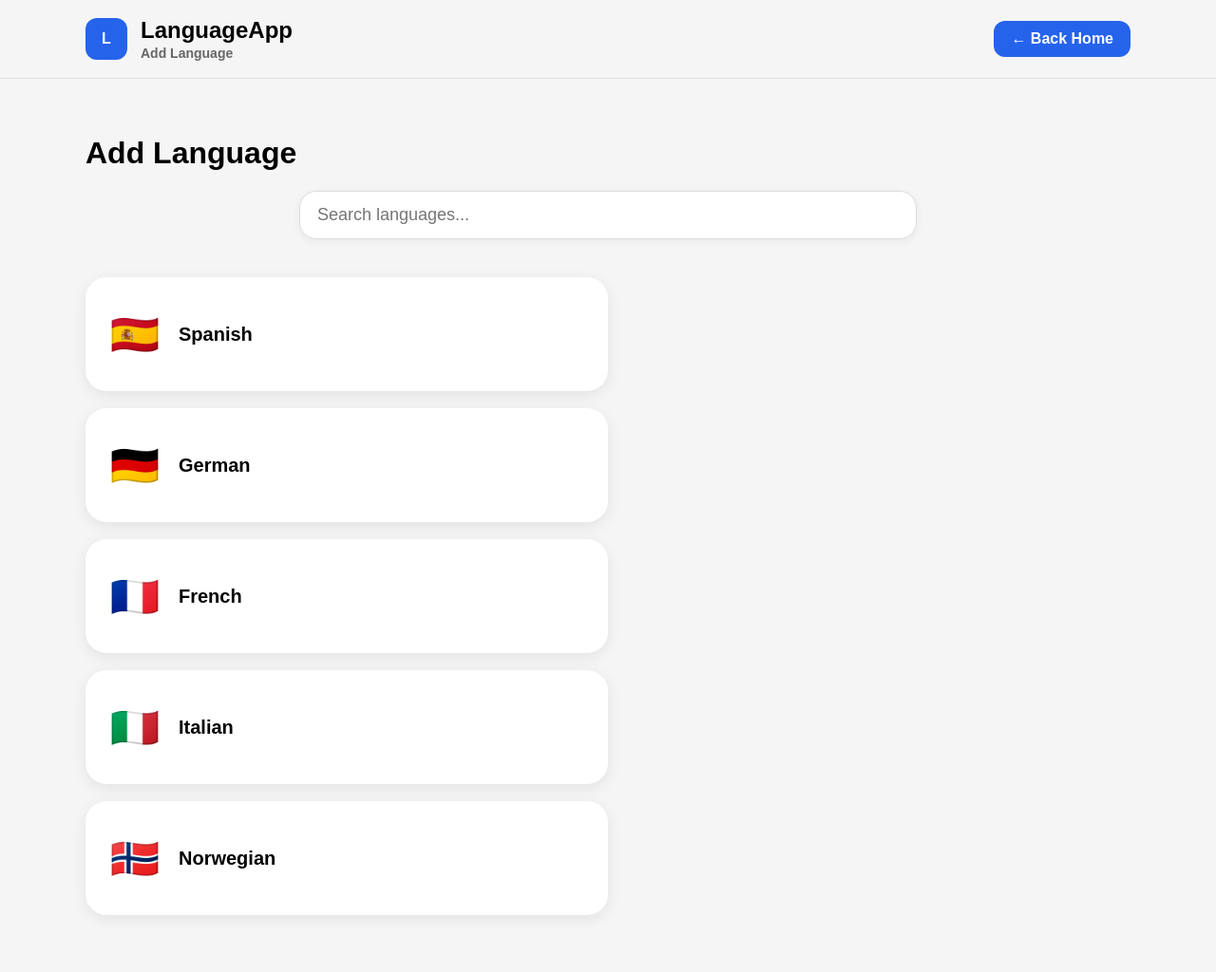
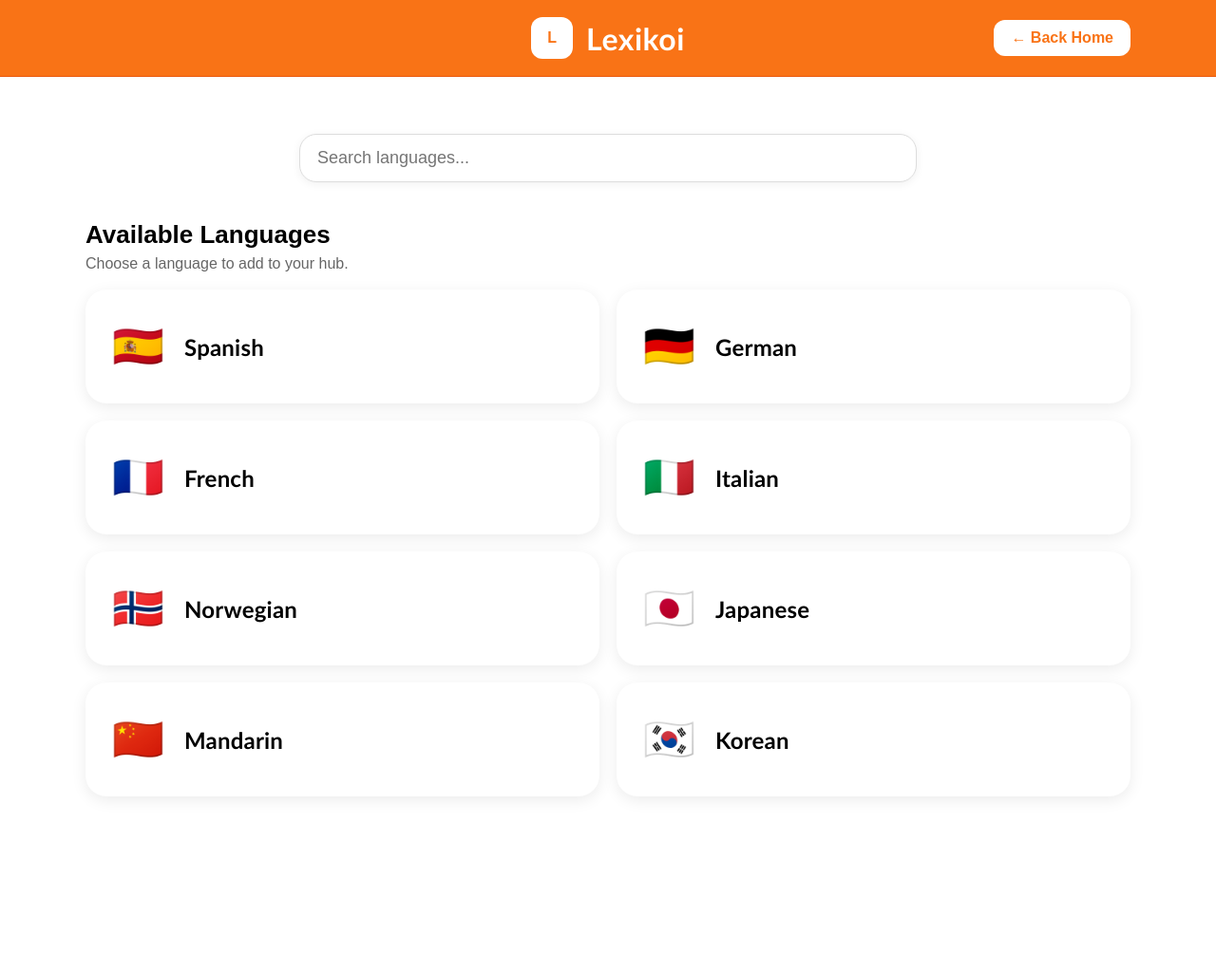
Before and after one commit to lewisbryan302-cloud/LanguageApp, a FastAPI app: page /add-language in a window 1280 px wide. Shown: the whole page at 95% size. After the commit the page ends 840 px from the top, so only its background shows below. Run offline with FastAPI, Linux system fonts and the light colour scheme; the visitor is signed in with stand-in values (Sample User, id 1); a database or web service that is not in the repository returns one stand-in record (values such as "Sample title"); some libraries are stand-ins or nearby versions.

Commit message:
v0.8 - Add language update

```diff
--- a/app.py
+++ b/app.py
@@ -46,6 +46,7 @@ from deck_service import (
     get_language_deck_context,
     get_deck_options_for_language_deck,
     user_owns_deck,
+    get_existing_language_codes_for_user,
 )
 
 from stats_service import get_home_stats_widget_data
@@ -774,11 +775,32 @@ def set_deck_profile(
 
 @app.get("/add-language")
 def add_language_page(request: Request):
+    user = require_login(request)
+
+    if isinstance(user, RedirectResponse):
+        return user
+
+    existing_language_codes = get_existing_language_codes_for_user(
+        user_id=user[0]
+    )
+
+    existing_languages = []
+    available_languages = []
+
+    for language in LANGUAGE_OPTIONS:
+        language_code = language["code"].strip().lower()
+
+        if language_code in existing_language_codes:
+            existing_languages.append(language)
+        else:
+            available_languages.append(language)
+
     return templates.TemplateResponse(
         request,
         "add_language.html",
         {
-            "languages": LANGUAGE_OPTIONS
+            "existing_languages": existing_languages,
+            "available_languages": available_languages,
         }
     )
 
@@ -793,14 +815,26 @@ def add_language(
     if isinstance(user, RedirectResponse):
         return user
 
+    existing_language_codes = get_existing_language_codes_for_user(
+        user_id=user[0]
+    )
+
+    target_language = target_language.strip().lower()
+
+    if target_language in existing_language_codes:
+        return RedirectResponse(
+            "/add-language",
+            status_code=303
+        )
+
     create_language_deck(
-        language_name=language_name,
-        target_language=target_language,
+        language_name,
+        target_language,
         user_id=user[0]
     )
 
     return RedirectResponse(
-        "/home",
+        "/hub",
         status_code=303
     )
 
--- a/templates/add_language.html
+++ b/templates/add_language.html
@@ -7,7 +7,7 @@
         body {
             font-family: Arial, sans-serif;
             margin: 0;
-            background: #f5f5f5;
+            background: #ffffff;
         }
 
         .page {
@@ -24,17 +24,18 @@
         }
 
         .language-layout {
-            display: flex;
-            align-items: flex-start;
-            gap: 40px;
             margin-top: 40px;
         }
 
         .language-sidebar {
             width: 100%;
-            display: flex;
-            flex-direction: column;
+            display: grid;
+            grid-template-columns: repeat(2, minmax(0, 1fr));
             gap: 18px;
+        }
+
+        .language-left {
+            width: 100%;
         }
 
         .language-content {
@@ -74,15 +75,30 @@
         }
 
         .language-tile:hover {
-            transform: translateX(6px);
+            transform: translateY(-4px);
             box-shadow: 0 8px 24px rgba(0,0,0,0.12);
         }
 
         .language-icon {
-            font-size: 42px;
-            width: 56px;
+            font-size: 44px;
+            width: 62px;
             display: flex;
             justify-content: center;
+            align-items: center;
+            font-family: "Segoe UI Emoji", "Apple Color Emoji", "Noto Color Emoji", sans-serif;
+        }
+
+        .language-icon img.emoji {
+            width: 52px;
+            height: 52px;
+            display: block;
+        }
+
+        .language-name {
+            font-family: "Trebuchet MS", Arial, sans-serif;
+            font-size: 24px;
+            font-weight: 700;
+            letter-spacing: 0.2px;
         }
 
         .back-link {
@@ -94,10 +110,6 @@
             padding: 10px 18px;
             border-radius: 12px;
             font-weight: bold;
-        }
-
-        .language-left {
-            width: 50%;
         }
 
         .language-search {
@@ -124,10 +136,15 @@
 
         .site-banner {
             width: 100%;
-            background: #f5f5f5;
-            border-bottom: 1px solid #ddd;
+            background: #f97316;
+            border-bottom: 1px solid #ea580c;
             padding: 18px 40px;
             box-sizing: border-box;
+
+            position: sticky;
+            top: 0;
+            left: 0;
+            z-index: 1000;
         }
 
         .banner-content {
@@ -135,7 +152,8 @@
             margin: 0 auto;
             display: flex;
             align-items: center;
-            justify-content: space-between;
+            justify-content: center;
+            position: relative;
         }
 
         .brand-section {
@@ -148,8 +166,8 @@
             width: 44px;
             height: 44px;
             border-radius: 12px;
-            background: #2563eb;
-            color: white;
+            background: white;
+            color: #f97316;
             display: flex;
             align-items: center;
             justify-content: center;
@@ -157,18 +175,16 @@
         }
 
         .brand-name {
-            font-size: 24px;
+            font-family: "Trebuchet MS", Arial, sans-serif;
+            font-size: 32px;
             font-weight: bold;
-        }
-
-        .page-title {
-            font-size: 14px;
-            color: #666;
-            margin-top: 2px;
-            font-weight: bold;
+            color: white;
+            letter-spacing: 0.5px;
         }
 
         .banner-actions {
+            position: absolute;
+            right: 0;
             display: flex;
             gap: 12px;
             align-items: center;
@@ -176,8 +192,8 @@
 
         .banner-button {
             text-decoration: none;
-            background: #2563eb;
-            color: white;
+            background: white;
+            color: #f97316;
             padding: 10px 18px;
             border-radius: 12px;
             font-weight: bold;
@@ -185,80 +201,46 @@
         }
 
         .banner-button:hover {
-            background: #1d4ed8;
+            background: #ffedd5;
+        }
+
+        .language-section {
+            margin-top: 42px;
+        }
+
+        .language-section:first-child {
+            margin-top: 0;
+        }
+
+        .language-section-title {
+            font-size: 26px;
+            margin: 0 0 6px 0;
+        }
+
+        .language-section-subtitle {
+            margin: 0 0 18px 0;
+            color: #666;
+            font-size: 16px;
+        }
+
+        .empty-language-message {
+            grid-column: 1 / -1;
+            color: #666;
+            font-weight: bold;
+            background: #f9fafb;
+            border-radius: 18px;
+            padding: 22px;
         }
 
         @media (max-width: 900px) {
-            .language-layout {
-                flex-direction: column;
-            }
-
-            .language-left {
-                width: 100%;
-            }
-
-            .language-carousel-mobile {
-                display: flex;
-                align-items: center;
-                justify-content: center;
-                gap: 10px;
-                width: 100%;
-            }
-
-            .language-carousel-window {
-                width: 75%;
-                overflow: hidden;
-            }
-
             .language-sidebar {
-                display: flex;
-                flex-direction: row;
-                gap: 0;
-                transition: transform 0.25s ease;
-                width: 100%;
-            }
-
-            .language-option {
-                min-width: 100%;
-                display: flex;
-                justify-content: center;
+                grid-template-columns: 1fr;
             }
 
             .language-tile {
                 width: 100%;
                 height: 120px;
-                justify-content: center;
-            }
-
-            .language-carousel-arrow {
-                border: none;
-                background: white;
-                border-radius: 50%;
-                width: 42px;
-                height: 42px;
-                font-size: 20px;
-                cursor: pointer;
-                box-shadow: 0 2px 10px rgba(0,0,0,0.1);
-            }
-
-            .language-carousel-arrow {
-                display: flex;
-
-                align-items: center;
-                justify-content: center;
-
-                border: none;
-                background: white;
-
-                border-radius: 50%;
-
-                width: 42px;
-                height: 42px;
-
-                font-size: 20px;
-                cursor: pointer;
-
-                box-shadow: 0 2px 10px rgba(0,0,0,0.1);
+                justify-content: flex-start;
             }
 
             @media (max-width: 800px) {
@@ -291,11 +273,7 @@
                 <div>
 
                     <div class="brand-name">
-                        LanguageApp
-                    </div>
-
-                    <div class="page-title">
-                        Add Language
+                        Lexikoi
                     </div>
 
                 </div>
@@ -319,7 +297,7 @@
 
     <main class="page">
 
-        <h1>Add Language</h1>
+
 
         <input
             type="text"
@@ -333,24 +311,67 @@
 
             <div class="language-left">
 
-                <div class="language-carousel-mobile">
+                {% if existing_languages %}
+
+                    <section class="language-section">
+
+                        <h2 class="language-section-title">
+                            Your Languages
+                        </h2>
+
+                        <p class="language-section-subtitle">
+                            These are already in your hub.
+                        </p>
+
+                        <div class="language-sidebar existing-language-grid">
+
+                            {% for language in existing_languages %}
+
+                                <div
+                                    class="language-option"
+                                    data-language="{{ language.name | lower }}"
+                                >
 
                                     <button
                                         type="button"
-                        class="language-carousel-arrow"
-                        onclick="previousLanguage()"
+                                        class="language-tile"
                                     >
-                        ◀
+                                        <div class="language-icon">
+                                            {{ language.icon }}
+                                        </div>
+
+                                        <span class="language-name">
+                                            {{ language.name }}
+                                        </span>
                                     </button>
 
-                    <div class="language-carousel-window">
+                                </div>
+
+                            {% endfor %}
+
+                        </div>
+
+                    </section>
+
+                {% endif %}
+
+
+                <section class="language-section">
+
+                    <h2 class="language-section-title">
+                        Available Languages
+                    </h2>
+
+                    <p class="language-section-subtitle">
+                        Choose a language to add to your hub.
+                    </p>
 
                     <div
                         class="language-sidebar"
                         id="languageSidebar"
                     >
 
-                            {% for language in languages %}
+                        {% for language in available_languages %}
 
                             <form
                                 action="/add-language"
@@ -379,7 +400,7 @@
                                         {{ language.icon }}
                                     </div>
 
-                                        <span>
+                                    <span class="language-name">
                                         {{ language.name }}
                                     </span>
                                 </button>
@@ -388,17 +409,15 @@
 
                         {% endfor %}
 
-                        </div>
+                        {% if not available_languages %}
+                            <p class="empty-language-message">
+                                You have added all currently available languages.
+                            </p>
+                        {% endif %}
 
                     </div>
 
-                    <button
-                        type="button"
-                        class="language-carousel-arrow"
-                        onclick="nextLanguage()"
-                    >
-                        ▶
-                    </button>
+                </section>
 
             </div>
 
@@ -407,68 +426,6 @@
     </main>
 
     <script>
-        let currentLanguageIndex = 0;
-
-        function getVisibleLanguageOptions() {
-            return [
-                ...document.querySelectorAll(".language-option")
-            ].filter(option => option.style.display !== "none");
-        }
-
-        function updateLanguageCarousel() {
-            const sidebar =
-                document.getElementById("languageSidebar");
-
-            const visibleOptions =
-                getVisibleLanguageOptions();
-
-            if (visibleOptions.length === 0) {
-                sidebar.style.transform = "translateX(0)";
-                return;
-            }
-
-            if (currentLanguageIndex >= visibleOptions.length) {
-                currentLanguageIndex = visibleOptions.length - 1;
-            }
-
-            if (currentLanguageIndex < 0) {
-                currentLanguageIndex = 0;
-            }
-
-            sidebar.style.transform =
-                `translateX(-${currentLanguageIndex * 100}%)`;
-        }
-
-        function nextLanguage() {
-            const visibleOptions =
-                getVisibleLanguageOptions();
-
-            if (visibleOptions.length === 0) return;
-
-            currentLanguageIndex++;
-
-            if (currentLanguageIndex >= visibleOptions.length) {
-                currentLanguageIndex = 0;
-            }
-
-            updateLanguageCarousel();
-        }
-
-        function previousLanguage() {
-            const visibleOptions =
-                getVisibleLanguageOptions();
-
-            if (visibleOptions.length === 0) return;
-
-            currentLanguageIndex--;
-
-            if (currentLanguageIndex < 0) {
-                currentLanguageIndex = visibleOptions.length - 1;
-            }
-
-            updateLanguageCarousel();
-        }
-
         function filterLanguages() {
             const searchTerm = document
                 .getElementById("language-search")
@@ -483,17 +440,21 @@
                     option.dataset.language.toLowerCase();
 
                 if (languageName.includes(searchTerm)) {
-                    option.style.display = "flex";
+                    option.style.display = "block";
                 } else {
                     option.style.display = "none";
                 }
             });
+        }
+    </script>
 
-            currentLanguageIndex = 0;
-            updateLanguageCarousel();
-        }
+    <script src="https://cdn.jsdelivr.net/npm/twemoji@14.0.2/dist/twemoji.min.js"></script>
 
-        updateLanguageCarousel();
+    <script>
+        twemoji.parse(document.body, {
+            folder: "svg",
+            ext: ".svg"
+        });
     </script>
 </body>
 </html>
```
Also changed, not shown: constants.py (+15 -0 lines), deck_service.py (+26 -0 lines). Lines whose indentation alone changed are shown as unchanged.
